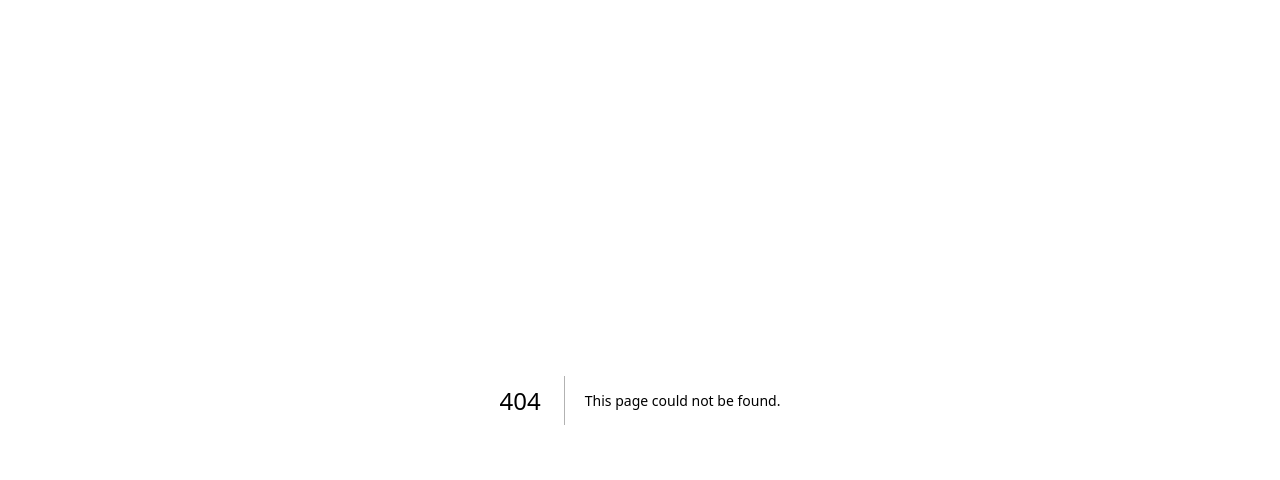
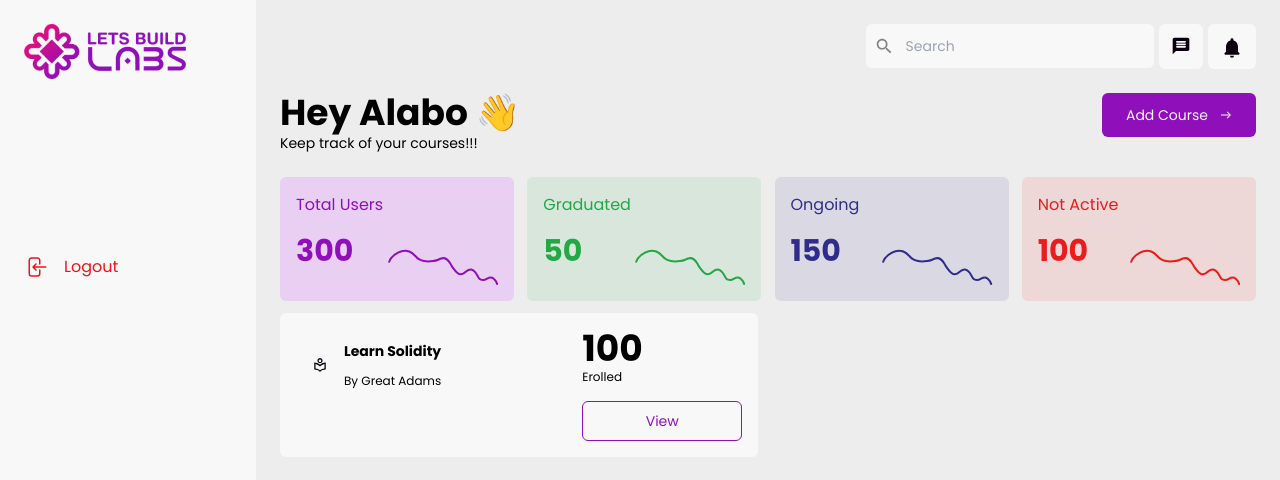
Before and after one commit to Let-s-build-DAO/lets-build-academy, a Next.js app: page /mentor in a window 1280 px wide. Before the commit this address had no page. Shown: the top 480 px of the page. Built offline with nearby package versions, Linux system fonts and the light colour scheme.

Commit message:
mentor dashboard

```diff
--- a/app/_components/AdminSideNav.jsx
+++ b/app/_components/AdminSideNav.jsx
@@ -4,6 +4,9 @@ const AdminSideNav = () => {
   return (
     <aside className='p-6 bg-white h-screen fixed w-[20%]'>
       <img src="/images/logo.png" alt="" />
+
+
+
       <div className='text-[#EB1515] flex mt-44'>
         <svg xmlns="http://www.w3.org/2000/svg" fill="none" viewBox="0 0 24 24" strokeWidth={1.5} stroke="#EB1515" className="w-6 h-6">
           <path strokeLinecap="round" strokeLinejoin="round" d="M15.75 9V5.25A2.25 2.25 0 0013.5 3h-6a2.25 2.25 0 00-2.25 2.25v13.5A2.25 2.25 0 007.5 21h6a2.25 2.25 0 002.25-2.25V15M12 9l-3 3m0 0l3 3m-3-3h12.75" />
--- /dev/null
+++ b/app/_components/cards/MentorCourse.jsx
@@ -0,0 +1,25 @@
+import React from 'react';
+
+const MentorCourse = () => {
+  return (
+    <div className='bg-white rounded-md p-4 w-[49%] my-3'>
+      <div className='flex justify-between'>
+        <div className='flex'>
+          <img className='h-4 w-4 my-auto mx-4' src="../images/icons/local_library.svg" alt="" />
+          <div className='my-auto w-44'>
+            <h4 className='font-bold my-3 text-sm'>Learn Solidity</h4>
+            <p className='text-xs my-3'>By Great Adams</p>
+          </div>
+        </div>
+        <div className='w-40'>
+          <h1 className='text-4xl font-bold'>100</h1>
+          <p className='text-xs'>Erolled</p>
+        </div>
+
+      </div>
+      <button className='p-2 w-40 h-10 float-right my-auto bg-white border border-purple rounded-md text-purple text-sm px-6'>View</button>
+    </div>
+  );
+};
+
+export default MentorCourse;
--- /dev/null
+++ b/app/_components/cards/MentorStatCard.jsx
@@ -0,0 +1,20 @@
+import React from 'react';
+
+const MentorStatCard = ({ text, count, color, bg, img }) => {
+  return (
+    <div className={`w-[24%] flex p-4 rounded-md ${color} ${bg}`}>
+      <div className='w-1/2'>
+        <p>{text}</p>
+        <h2 className='text-3xl my-4 font-bold'>{count}</h2>
+      </div>
+      <div className='mt-auto w-[60%]'>
+        <svg viewBox="0 0 162 53" fill="none" xmlns="http://www.w3.org/2000/svg">
+          <path d="M1.77393 18.7921C3.62522 12.7959 9.43078 8.16882 14.7304 5.27379C19.8439 2.48039 25.7378 1.49977 31.2624 3.65657C37.0783 5.92707 41.4565 12.2466 44.1697 14.0441C46.8828 15.8416 48.2394 16.644 52.8518 17.7969C57.4642 18.9499 61.0678 18.6288 66.2195 17.7969C70.9901 17.0266 70.0439 17.0608 77.9981 14.0441C85.9523 11.0275 89.6002 18.1797 91.9213 21.993C93.5492 24.6675 92.7352 23.8652 95.4484 27.6095C98.1615 31.3538 102.29 37.6509 107.144 37.1666C111.999 36.6823 112.299 34.7596 115.012 32.6199C117.726 30.4803 118.974 29.894 121.862 30.089C124.75 30.284 128.82 34.4509 131.262 38.8425C133.704 43.2342 133.704 44.9939 139.402 45.5288C145.099 46.0637 148.757 38.2355 154.842 43.2342C156.453 44.5571 159.006 47.1981 159.491 49.3506C159.664 50.1185 159.844 50.5983 160.29 51.2581" stroke={img} stroke-width="3" stroke-linecap="round" />
+        </svg>
+      </div>
+      {/* <img className='mt-auto w-[60%]' src="./images/Vector.svg" alt="" /> */}
+    </div>
+  );
+};
+
+export default MentorStatCard;
--- a/app/_layouts/AdminLayout.jsx
+++ b/app/_layouts/AdminLayout.jsx
@@ -2,13 +2,13 @@ import React from 'react';
 import AdminHeader from '../_components/AdminHeader';
 import AdminSideNav from '../_components/AdminSideNav';
 
-const AdminLayout = ({ children }) => {
+const AdminLayout = ({ children, header }) => {
   return (
     <main>
       <div className='flex'>
         <AdminSideNav />
         <section className='w-[80%] ml-auto p-6'>
-          <AdminHeader />
+          {header !== false && <AdminHeader />}
           <div>
             {children}
           </div>
--- a/app/layout.jsx
+++ b/app/layout.jsx
@@ -4,7 +4,7 @@ import { Inter } from 'next/font/google'
 const inter = Inter({ subsets: ['latin'] })
 
 export const metadata = {
-  title: 'Create Next App',
+  title: "Let's Build University",
   description: 'Generated by create next app',
 }
 
--- /dev/null
+++ b/app/mentor/new/page.jsx
@@ -0,0 +1,12 @@
+import AdminLayout from '@/app/_layouts/AdminLayout';
+import React from 'react';
+
+const NewCourse = () => {
+  return (
+    <AdminLayout header={false}>
+
+    </AdminLayout>
+  );
+};
+
+export default NewCourse;
--- /dev/null
+++ b/app/mentor/page.jsx
@@ -0,0 +1,37 @@
+import React from 'react';
+import AdminLayout from '../_layouts/AdminLayout';
+import MentorStatCard from '../_components/cards/MentorStatCard';
+import MentorCourse from '../_components/cards/MentorCourse';
+import Link from 'next/link';
+
+const Mentor = () => {
+  return (
+    <AdminLayout>
+      <section className='my-6 flex justify-between'>
+        <div>
+          <h1 className='text-4xl font-bold'>Hey Alabo 👋 </h1>
+          <p className='text-sm'>Keep track of your courses!!!</p>
+        </div>
+        <Link href={'/mentor/new'}>
+          <button className='bg-purple p-3 px-6 rounded-md text-white flex my-auto'>
+            <p className='text-sm'>Add Course</p>
+            <img className='h-3 w-3 my-auto ml-3' src="./images/icons/arrow-white.svg" alt="" />
+          </button>
+        </Link>
+      </section>
+      <section className='flex justify-between'>
+        <MentorStatCard text={"Total Users"} count={"300"} img={"#8F0FBA"} color={"text-[#8F0FBA]"} bg={"bg-[#E9CFF1]"} />
+        <MentorStatCard text={"Graduated"} count={"50"} img={"#22A845"} color={"text-[#22A845]"} bg={"bg-[#22A8451A]"} />
+        <MentorStatCard text={"Ongoing"} count={"150"} img={"#302C8B"} color={"text-[#302C8B]"} bg={"bg-[#302C8B1A]"} />
+        <MentorStatCard text={"Not Active"} count={"100"} img={"#EB1C1C"} color={"text-[#EB1C1C]"} bg={"bg-[#EB1C1C1A]"} />
+
+      </section>
+
+      <section className='flex flex-wrap justify-between'>
+        <MentorCourse />
+      </section>
+    </AdminLayout>
+  );
+};
+
+export default Mentor;
--- a/app/user/courses/[slug]/page.jsx
+++ b/app/user/courses/[slug]/page.jsx
@@ -3,7 +3,7 @@ import React from 'react';
 
 const CoursesPage = () => {
   return (
-    <AdminLayout>
+    <AdminLayout header={false}>
       <section>
         <div className='flex justify-between'>
           <div className='w-[48%]'>
--- a/app/user/page.jsx
+++ b/app/user/page.jsx
@@ -42,12 +42,12 @@ const Dashboard = () => {
           <div className='my-3 bg-white p-4 rounded-md'>
             <h3 className='text-sm mb-4 font-bold'>Leaderboard</h3>
             <table className='w-full'>
-              <thead className='text-sm text-[#5C555E]'>
-                <td className='w-40'>Rank</td>
-                <td>Name</td>
-                <td className='text-center'>Percentage</td>
-              </thead>
-              <tbody>
+              <tr className='text-sm text-[#5C555E]'>
+                <th className='w-40'>Rank</th>
+                <th>Name</th>
+                <th className='text-center'>Percentage</th>
+              </tr>
+              {/* <tbody> */}
               <tr className='text-sm'>
                 <td className='py-4'>1</td>
                 <td className='font-bold'>Sunday Kingsley Uchenna</td>
@@ -63,7 +63,7 @@ const Dashboard = () => {
                 <td className='font-bold'>Sunday Kingsley Uchenna</td>
                 <td className='text-purple text-center'>95%</td>
               </tr>
-              </tbody>
+              {/* </tbody> */}
             </table>
           </div>
         </div>
```
Also changed, not shown: public/images/Vector.svg (added). Lines whose indentation alone changed are shown as unchanged.
